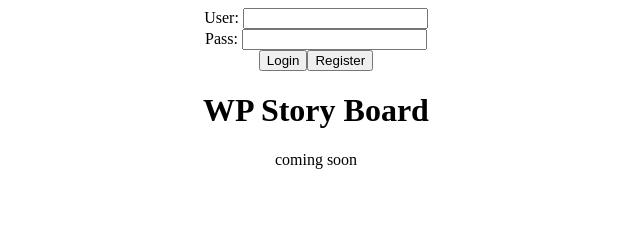
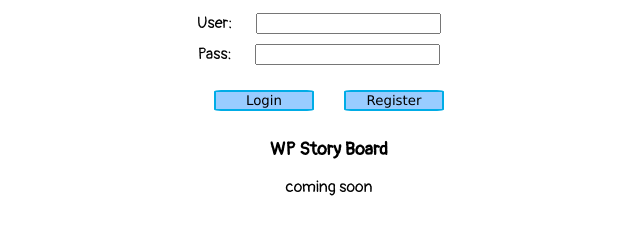
Before and after one commit to LEGOSuperDKong/LUC408P4, a plain HTML site: page index.html in a window 1280 px wide. Shown: the whole page, without its empty margins (324-964 px from the left). Drawn offline with Linux system fonts and the light colour scheme.

Commit message:
link styling

```diff
--- a/index.html
+++ b/index.html
@@ -1,10 +1,12 @@
 <html>
 <head>
 <title>WP Story Board</title>
+<link rel = "stylesheet" type = "text/css" href = "style.css"></link>
+<link href="https://fonts.googleapis.com/css?family=Pangolin" rel="stylesheet">
 </head>
 <body>
 <center>
-<div>
+<div id = "login">
 User: <input type="text" id="userx"><br>
 Pass: <input type="text" id="passx"><br>
 <button onclick="login();">Login</button><button onclick="register();">Register</button>
```
